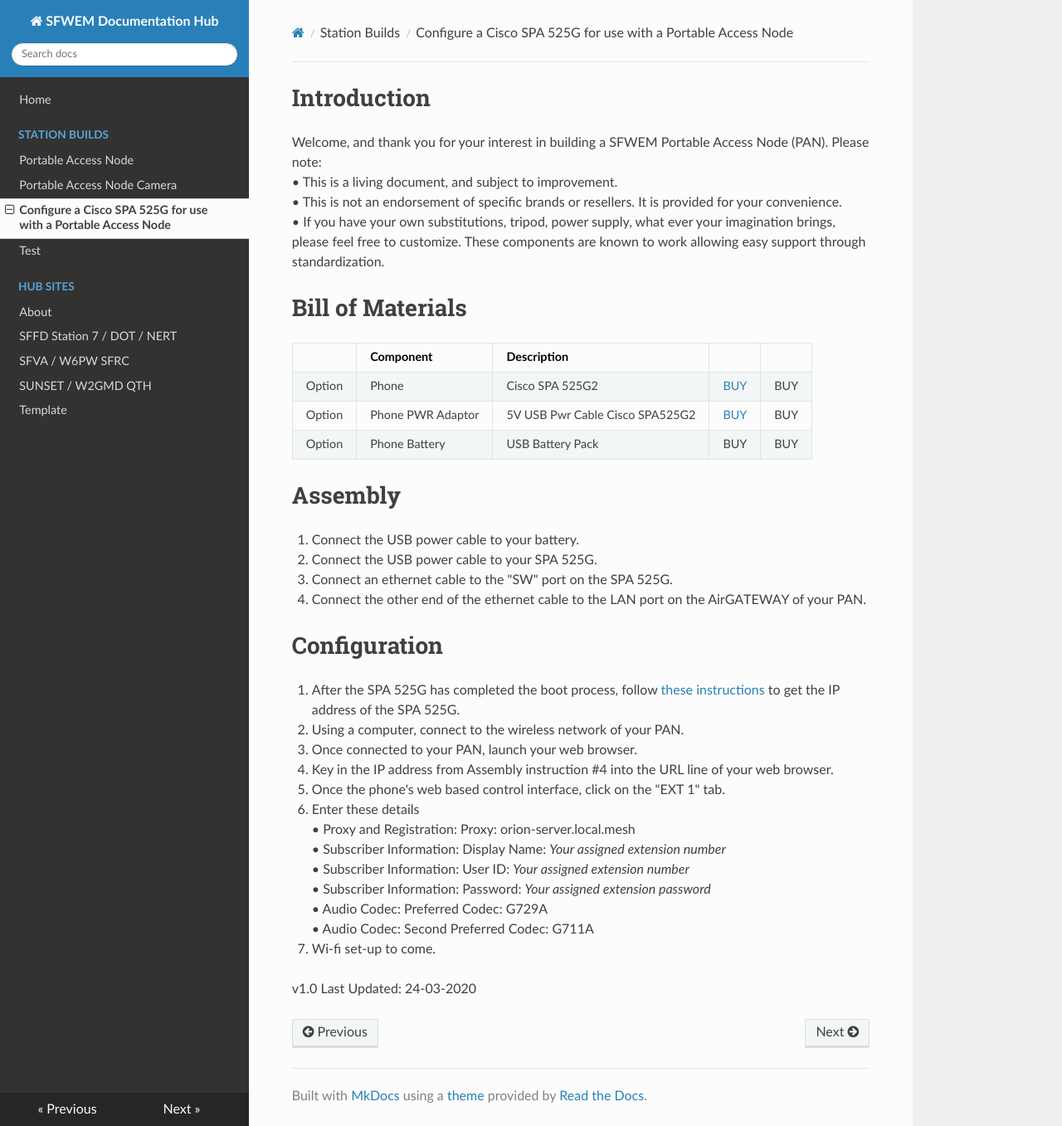
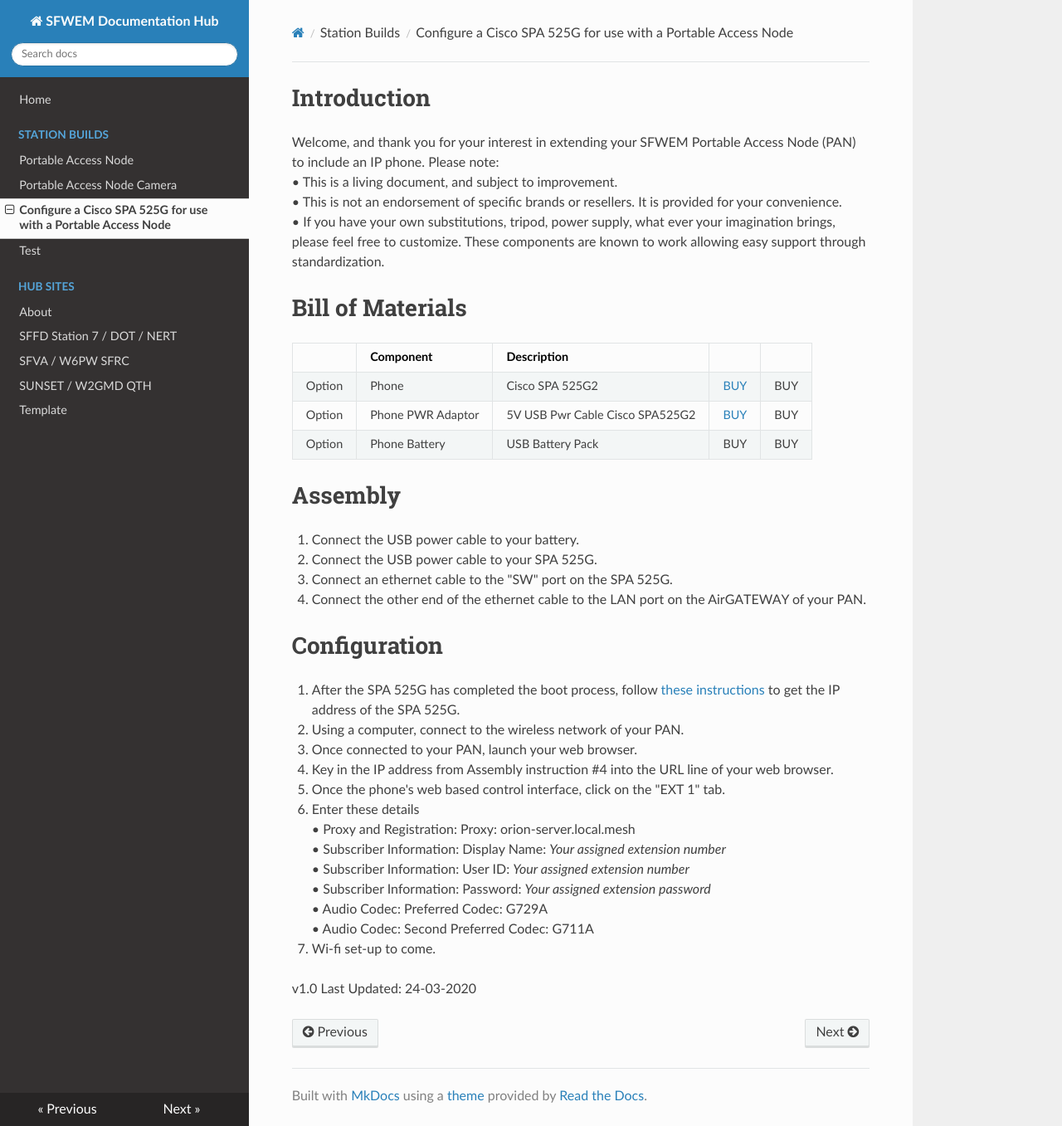
Before and after one commit to sfwem/SFWEM-Docs, an MkDocs documentation site: the page built from docs/Station_Builds/PAN_Cisco_Phone_SPA_525G2.md, in a window 1280 px wide and 1357 px high. Shown: the whole window at 83% size. Built offline with MkDocs 1.6.1, drawn with Linux system fonts in a browser that asks for light colours; nearby versions of some CDN libraries.

Commit message:
Update PAN_Cisco_Phone_SPA_525G2.md

```diff
--- a/docs/Station_Builds/PAN_Cisco_Phone_SPA_525G2.md
+++ b/docs/Station_Builds/PAN_Cisco_Phone_SPA_525G2.md
@@ -2,7 +2,7 @@
 title: Configure a Cisco SPA 525G for use with a Portable Access Node
 ---
 # Introduction
-Welcome, and thank you for your interest in building a SFWEM Portable Access Node (PAN). Please note:<br>
+Welcome, and thank you for your interest in extending your SFWEM Portable Access Node (PAN) to include an IP phone. Please note:<br>
 •	This is a living document, and subject to improvement.<br>
 •	This is not an endorsement of specific brands or resellers. It is provided for your convenience.<br>
 •	If you have your own substitutions, tripod, power supply, what ever your imagination brings, please feel free to customize. These components are known to work allowing easy support through standardization.<br>
@@ -36,4 +36,5 @@
    •	Audio Codec: Second Preferred Codec: G711A<br>
 7. Wi-fi set-up to come.
 
+
 v1.0 Last Updated: 24-03-2020
```
